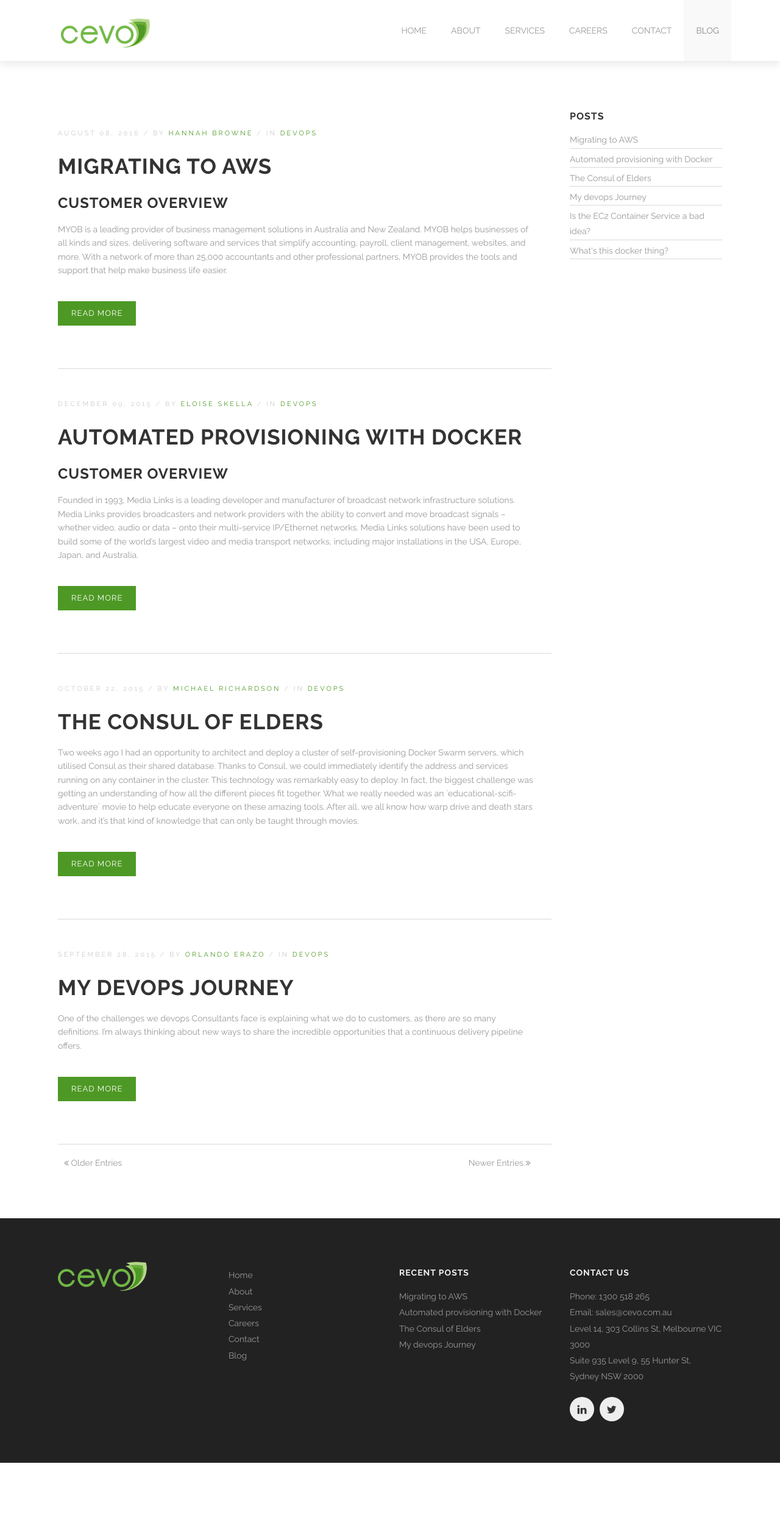
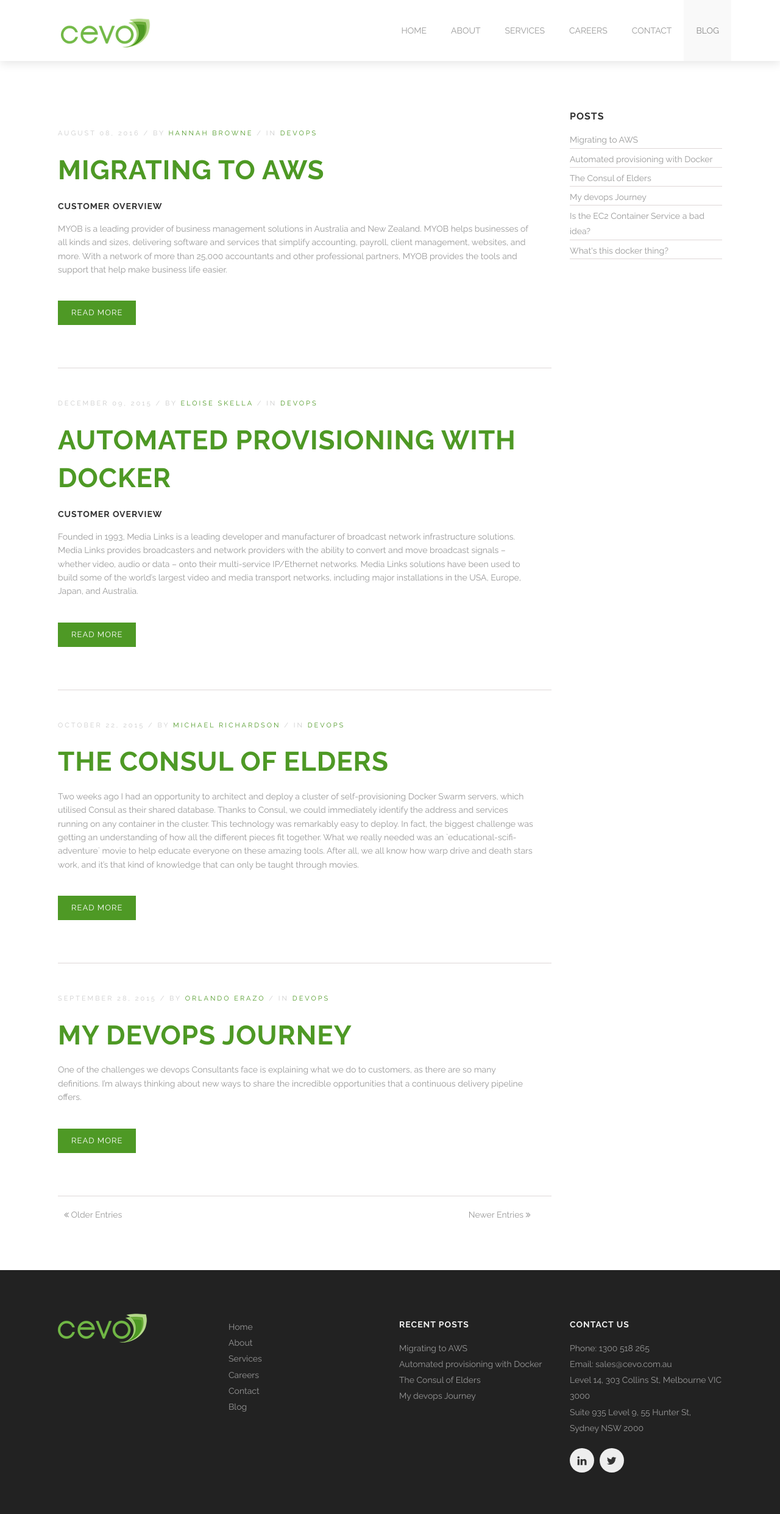
Before and after one commit to nonspecialist/cevoaustralia.github.io, a Jekyll site: the page built from blog/index.html, in a window 1280 px wide. Shown: the whole page at 61% size. Built offline with Jekyll 4.4.1, drawn with Linux system fonts in a browser that asks for light colours; the list of posts is cut into pages by our own code; before the commit the page ends 2399 px from its top, so only the background shows below that.

Commit message:
Fix up heading styles.

```diff
--- a/_layouts/post.html
+++ b/_layouts/post.html
@@ -27,7 +27,7 @@
         {% endfor %}
       </span>
     </p>
-    <h3><a href="{{page.url}}">{{page.title}}</a></h3>
+    <h1><a href="{{page.url}}">{{page.title}}</a></h1>
     {{content}}
   </div>
 </div>
--- a/blog/index.html
+++ b/blog/index.html
@@ -29,7 +29,7 @@
           {% endfor %}
         </span>
       </p>
-      <h3><a href="{{post.url}}">{{post.title}}</a></h3>
+      <h1><a href="{{post.url}}">{{post.title}}</a></h1>
       <p>{{post.excerpt}}</p>
       <div class='spacing'></div>
       <a class="button small" href="{{post.url}}">Read more</a>
--- a/css/style.css
+++ b/css/style.css
@@ -917,17 +917,11 @@
   letter-spacing: 3px;
   color: #ccc;
 }
-.modBlogPost.big h3 {
-  font-size: 2.5rem;
-}
 .modBlogPost.big h3 a {
   color: #333;
 }
 .modBlogPost.big h3 a:hover {
   color: #f9ce06;
-}
-.modBlogPost.big h4 {
-  font-size: 1.7rem;
 }
 .modBlogPost.big h5 {
   font-size: 1.15rem;
```
